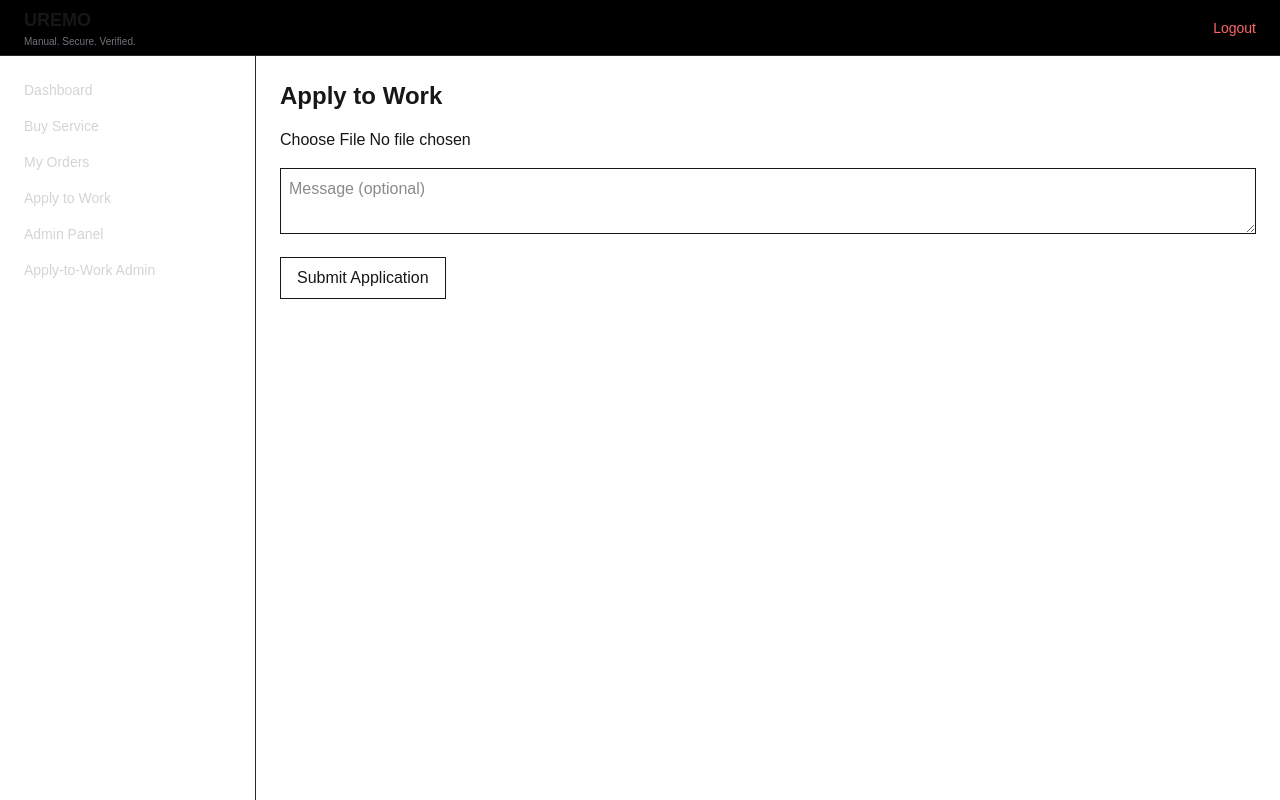
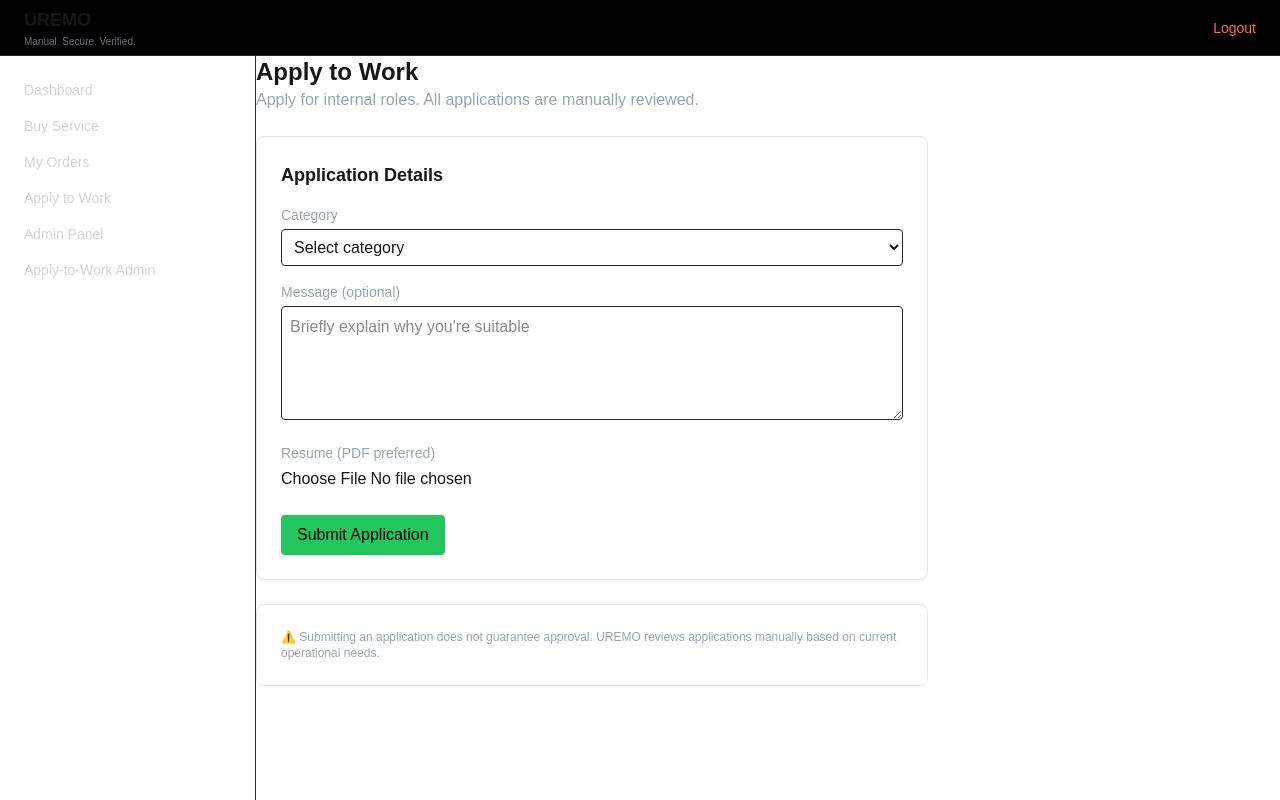
Before and after one commit to sajalnew01/uremo-frontend, a Next.js app: page /apply-to-work in a window 1280 px wide. Built offline with nearby package versions, Linux system fonts and the light colour scheme.

Commit message:
Apply-to-work dev complete: validation, resume enforcement, safe submit

```diff
--- a/app/apply-to-work/page.tsx
+++ b/app/apply-to-work/page.tsx
@@ -1,97 +1,113 @@
 "use client";
 
-import { useEffect, useState } from "react";
-import Container from "@/components/Container";
+import { useState } from "react";
+import Card from "@/components/Card";
 import { apiRequest } from "@/lib/api";
 
-export default function ApplyToWork() {
+export default function ApplyToWorkPage() {
+  const [category, setCategory] = useState("");
+  const [message, setMessage] = useState("");
   const [resume, setResume] = useState<File | null>(null);
-  const [message, setMessage] = useState("");
-  const [application, setApplication] = useState<any>(null);
   const [loading, setLoading] = useState(false);
 
-  const loadMyApplication = async () => {
-    try {
-      const data = await apiRequest("/api/apply-work/me", "GET", null, true);
-      setApplication(data);
-    } catch {}
-  };
+  const submit = async () => {
+    if (!category) {
+      alert("Please select a category");
+      return;
+    }
 
-  useEffect(() => {
-    loadMyApplication();
-  }, []);
+    if (!resume) {
+      alert("Resume upload is required");
+      return;
+    }
 
-  const submit = async () => {
-    if (!resume) return alert("Resume required");
-
-    const fd = new FormData();
-    fd.append("resume", resume);
-    fd.append("message", message);
+    const formData = new FormData();
+    formData.append("category", category);
+    formData.append("message", message);
+    formData.append("resume", resume);
 
     try {
       setLoading(true);
-      await apiRequest("/api/apply-work", "POST", fd, true, true);
-      alert("Application submitted");
-      loadMyApplication();
+      await apiRequest("/api/apply-work", "POST", formData, true, true);
+
+      alert("Application submitted successfully");
+      window.location.href = "/dashboard";
     } catch (err: any) {
-      alert(err.message);
+      alert(err.message || "Submission failed");
     } finally {
       setLoading(false);
     }
   };
 
-  // If already applied → show status
-  if (application) {
-    return (
-      <Container>
-        <h1 className="text-2xl font-bold mb-4">Apply to Work</h1>
+  return (
+    <div className="space-y-6 max-w-2xl">
+      {/* Header */}
+      <div>
+        <h1 className="text-2xl font-bold">Apply to Work</h1>
+        <p className="text-[#9CA3AF]">
+          Apply for internal roles. All applications are manually reviewed.
+        </p>
+      </div>
 
-        <div className="border p-4 rounded">
-          <p>
-            <b>Status:</b>{" "}
-            <span className="capitalize">{application.status}</span>
-          </p>
+      {/* Application Form */}
+      <Card title="Application Details">
+        {/* Category */}
+        <div className="mb-4">
+          <label className="text-sm text-[#9CA3AF] block mb-1">Category</label>
+          <select
+            className="w-full p-2 bg-transparent border border-[#1F2937] rounded"
+            value={category}
+            onChange={(e) => setCategory(e.target.value)}
+          >
+            <option value="">Select category</option>
+            <option value="kyc_assistant">KYC / Onboarding Assistant</option>
+            <option value="verification_reviewer">Verification Reviewer</option>
+            <option value="operations_support">Operations Support</option>
+          </select>
+        </div>
 
-          {application.status === "approved" && (
-            <p className="mt-2 text-green-500">
-              ✅ You are approved. Our team will contact you.
-            </p>
-          )}
+        {/* Message */}
+        <div className="mb-4">
+          <label className="text-sm text-[#9CA3AF] block mb-1">
+            Message (optional)
+          </label>
+          <textarea
+            className="w-full p-2 bg-transparent border border-[#1F2937] rounded"
+            rows={4}
+            placeholder="Briefly explain why you're suitable"
+            onChange={(e) => setMessage(e.target.value)}
+          />
+        </div>
 
-          {application.status === "rejected" && (
-            <p className="mt-2 text-red-500">❌ Application rejected.</p>
-          )}
+        {/* Resume */}
+        <div className="mb-6">
+          <label className="text-sm text-[#9CA3AF] block mb-1">
+            Resume (PDF preferred)
+          </label>
+          <input
+            type="file"
+            accept=".pdf,.doc,.docx"
+            onChange={(e) => setResume(e.target.files?.[0] || null)}
+          />
+        </div>
 
-          {application.status === "pending" && (
-            <p className="mt-2 text-yellow-500">⏳ Under review.</p>
-          )}
-        </div>
-      </Container>
-    );
-  }
+        {/* Submit */}
+        <button
+          onClick={submit}
+          disabled={loading}
+          className="px-4 py-2 bg-[#22C55E] text-black rounded disabled:opacity-50"
+        >
+          {loading ? "Submitting..." : "Submit Application"}
+        </button>
+      </Card>
 
-  // First-time apply form
-  return (
-    <Container>
-      <h1 className="text-2xl font-bold mb-4">Apply to Work</h1>
-
-      <input
-        type="file"
-        accept=".pdf,.doc,.docx,.jpg,.png"
-        onChange={(e) => setResume(e.target.files?.[0] || null)}
-        className="mb-4"
-      />
-
-      <textarea
-        placeholder="Message (optional)"
-        value={message}
-        onChange={(e) => setMessage(e.target.value)}
-        className="w-full p-2 mb-4 border"
-      />
-
-      <button onClick={submit} disabled={loading} className="px-4 py-2 border">
-        {loading ? "Submitting..." : "Submit Application"}
-      </button>
-    </Container>
+      {/* Trust Note */}
+      <Card>
+        <p className="text-xs text-[#9CA3AF]">
+          ⚠️ Submitting an application does not guarantee approval. UREMO
+          reviews applications manually based on current operational needs.
+        </p>
+      </Card>
+    </div>
   );
 }
```
